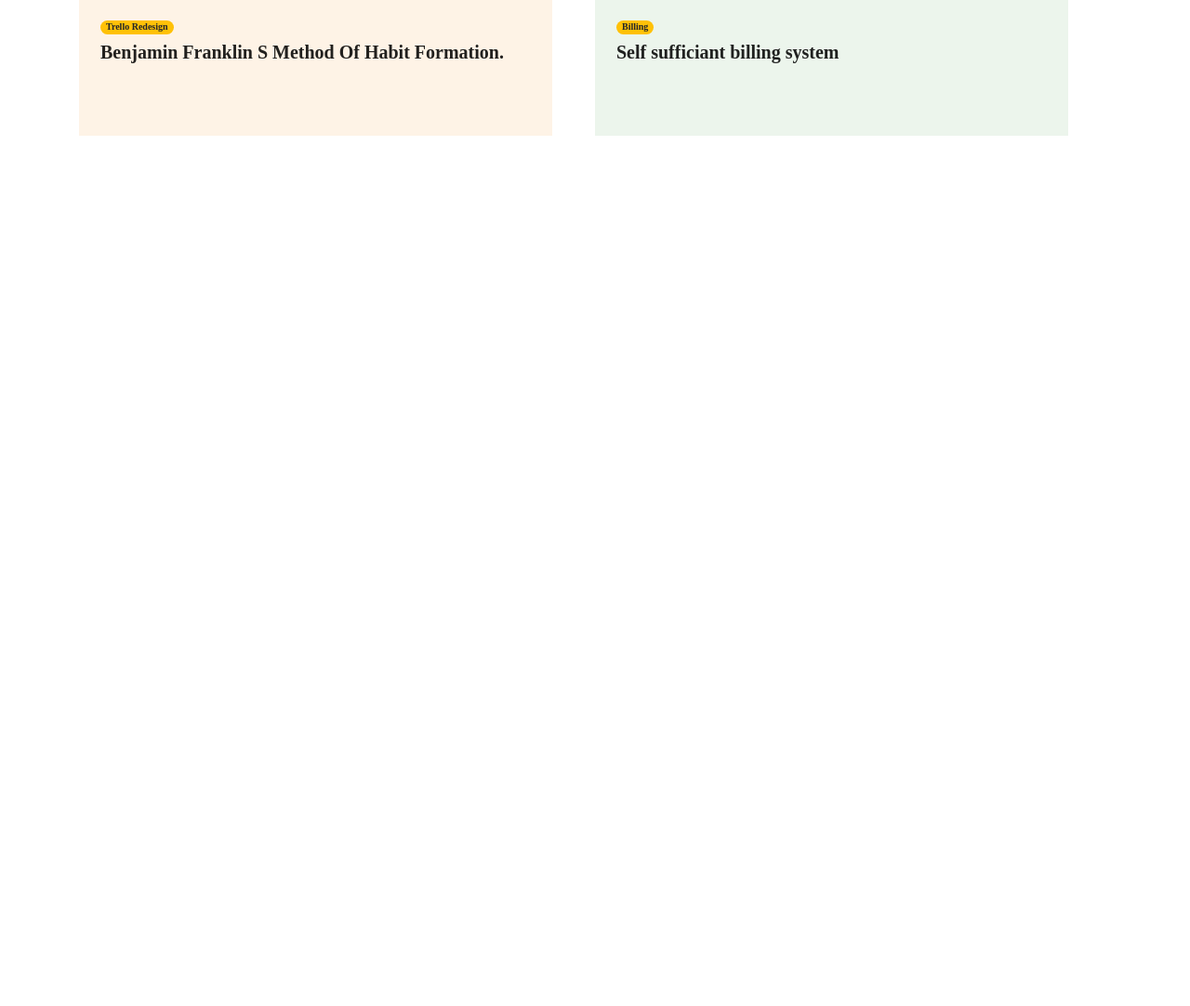
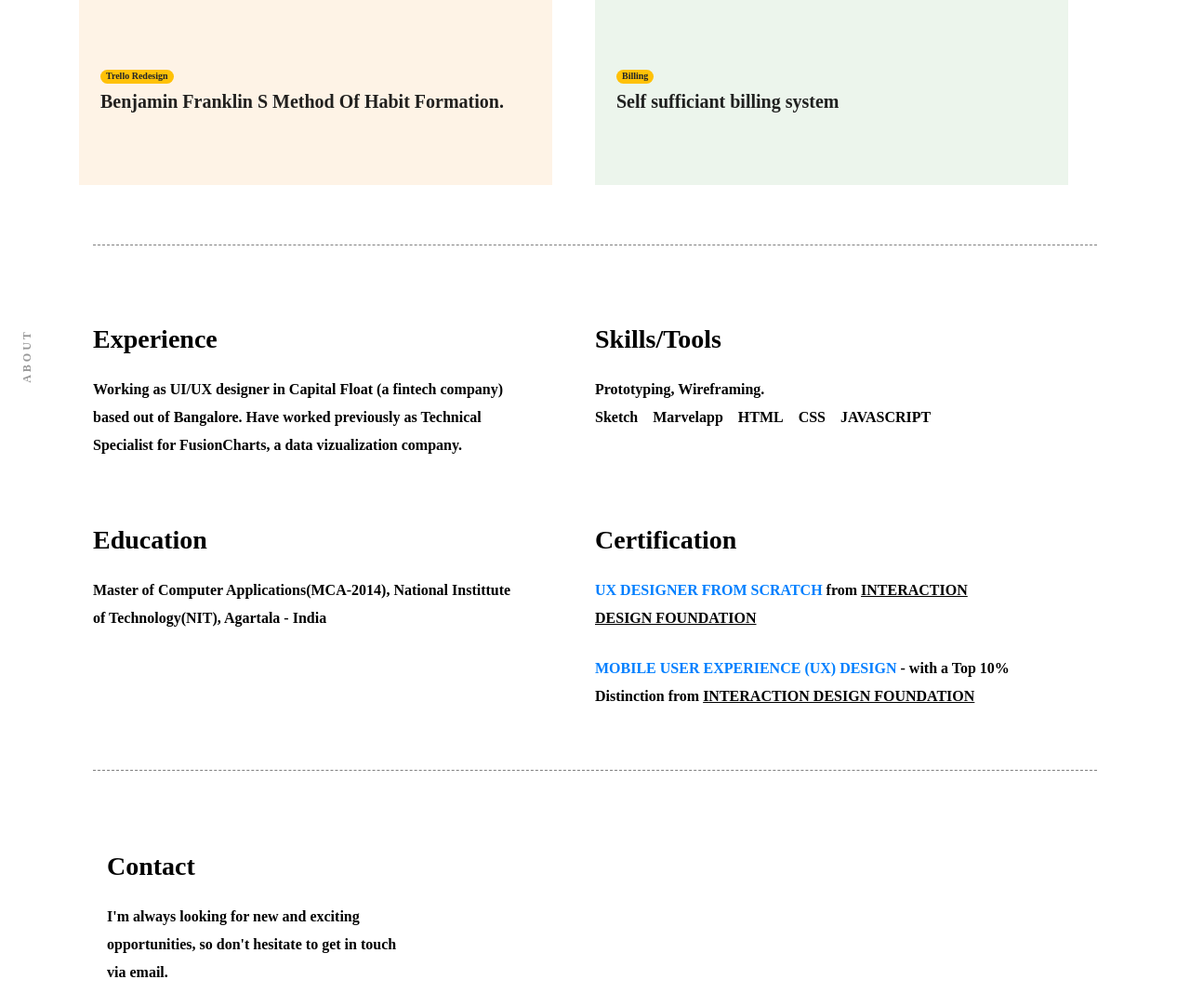
Before and after one commit to MoonSonowal/MoonSonowal, a website: page index.html in a window 1280 px wide. Shown: the part 1260-2342 px from the top of the page at 93% size. Before the commit the page ends 1550 px from the top, so only its background shows below. Drawn offline with nearby package versions, Linux system fonts and the light colour scheme.

Commit message:
added contac

```diff
--- a/css/custom.css
+++ b/css/custom.css
@@ -55,7 +55,6 @@
   line-height: 14px;
   text-align: left;
   margin-left: -100px;
-  margin-top: 100px;
 }
 
 .badge-text{
@@ -85,3 +84,39 @@
 .height-match-parent{
 	height: 100%;
 }
+
+.about-section-header {
+  color: #000000;
+  font-family: Nunito;
+  font-size: 28px;
+  font-weight: 600;
+  line-height: 30px;
+  text-align: left;
+}
+
+.about-section-body {
+  color: #000000;
+  font-family: Nunito;
+  font-size: 16px;
+  font-weight: 600;
+  line-height: 30px;
+  text-align: left;
+}
+
+.text-coloured{
+	color: #007FFF;
+}
+
+.contact-description {
+  color: #000000;
+  font-family: Nunito;
+  font-size: 16px;
+  font-weight: 600;
+  line-height: 30px;
+  width: 230px;
+  text-align: left;
+}
+
+.hr-custom{
+  border-top: 1px dashed grey;
+}
--- a/index.html
+++ b/index.html
@@ -57,7 +57,7 @@
         <img src="img/in.png" alt="linkedin" class="social-media-links">
       </span>
       <span class="pl-4">
-        <img src="img/in.png" alt="linkedin" class="social-media-links">
+        <img src="img/insta.png" alt="linkedin" class="social-media-links">
       </span>
       <span class="pl-4">
         <img src="img/fb.png" alt="linkedin" class="social-media-links">
@@ -67,8 +67,15 @@
   <!-- END: MOONMI INTRO -->
 
 
+  <div class="row pt-4"></div>
+  <div class="row pt-4"></div>
+  <hr class="hr-custom" />
+  <div class="row pt-4"></div>
+  <div class="row pt-4"></div>
+
   <!-- START: WORK SECTION -->
   <div class="container">
+    <div class="row pt-4"></div>
     <div class="row pt-4"></div>
     <div class="row">
       <div class="transformed-text">WORKS</div>
@@ -162,6 +169,128 @@
   </div>
   <!-- END: WORK SECTION -->
 
+  <div class="row pt-4"></div>
+  <div class="row pt-4"></div>
+  <hr class="hr-custom" />
+  <div class="row pt-4"></div>
+  <div class="row pt-4"></div>
+
+  <!-- START: ABOUT SECTION -->
+  <div class="container">
+    <div class="row pt-4"></div>
+    <div class="row pt-4"></div>
+    <div class="row">
+      <div class="transformed-text">ABOUT</div>
+    </div>
+    <div class="row minus-margin">
+      <div class="col-xl-6 col-lg-6 col-md-6 col-sm-12 nopadding">
+        <div class="col-xl-11 col-lg-11 col-md-12 col-sm-12 nopadding">
+
+          <!-- START: EXPERIENCE -->
+          <div class="col-xl-11 col-lg-11 col-md-12 col-sm-12 nopadding">
+            <span class="about-section-header">Experience</span><br/><br/>
+            <span class="about-section-body">Working as UI/UX designer in Capital Float (a fintech company) based out of Bangalore. Have worked previously as Technical Specialist for FusionCharts, a data vizualization company.</span>
+          </div>
+
+          <div class="col-xl-1 col-lg-1 col-md-0 col-sm-0"></div>
+          <!-- START: EXPERIENCE -->
+
+        </div>
+      </div>
+
+
+      <div class="col-xl-6 col-lg-6 col-md-6 col-sm-12 nopadding">
+        <div class="col-xl-11 col-lg-11 col-md-12 col-sm-12 nopadding">
+
+          <!-- START: Skills/Tools -->
+          <div class="col-xl-11 col-lg-11 col-md-12 col-sm-12 nopadding">
+            <span class="about-section-header">Skills/Tools</span><br/><br/>
+            <span class="about-section-body">Prototyping, Wireframing.</span><br/>
+            <span class="about-section-body">Sketch&nbsp;&nbsp;&nbsp;&nbsp;Marvelapp&nbsp;&nbsp;&nbsp;&nbsp;HTML&nbsp;&nbsp;&nbsp;&nbsp;CSS&nbsp;&nbsp;&nbsp;&nbsp;JAVASCRIPT</span>
+          </div>
+
+          <div class="col-xl-1 col-lg-1 col-md-0 col-sm-0"></div>
+          <!-- START: Skills/Tools -->
+
+        </div>
+      </div>
+
+    </div>
+  </div>
+
+  <div class="row pt-4"></div>
+  <div class="row pt-4"></div>
+  <div class="row pt-4"></div>
+
+   <div class="container">
+    <div class="row">
+      <div class="col-xl-6 col-lg-6 col-md-6 col-sm-12 nopadding">
+        <div class="col-xl-11 col-lg-11 col-md-12 col-sm-12 nopadding">
+
+          <!-- START: EDUCATION -->
+          <div class="col-xl-11 col-lg-11 col-md-12 col-sm-12 nopadding">
+            <span class="about-section-header">Education</span><br/><br/>
+            <span class="about-section-body">Master of Computer Applications(MCA-2014), National Instittute of Technology(NIT), Agartala - India</span>
+          </div>
+
+          <div class="col-xl-1 col-lg-1 col-md-0 col-sm-0"></div>
+          <!-- START: EDUCATION -->
+
+        </div>
+      </div>
+
+
+      <div class="col-xl-6 col-lg-6 col-md-6 col-sm-12 nopadding">
+        <div class="col-xl-11 col-lg-11 col-md-12 col-sm-12 nopadding">
+
+          <!-- START: CERTIFICATION -->
+          <div class="col-xl-11 col-lg-11 col-md-12 col-sm-12 nopadding">
+            <span class="about-section-header">Certification</span><br/><br/>
+            <span class="about-section-body"><span class="text-coloured">UX DESIGNER FROM SCRATCH</span> from <u>INTERACTION DESIGN FOUNDATION</u></span><br/><br/>
+            <span class="about-section-body"><span class="text-coloured">MOBILE USER EXPERIENCE (UX) DESIGN</span> - with a Top 10% Distinction from <u>INTERACTION DESIGN FOUNDATION</u></span>
+          </div>
+
+          <div class="col-xl-1 col-lg-1 col-md-0 col-sm-0"></div>
+          <!-- START: CERTIFICATION -->
+
+        </div>
+      </div>
+
+    </div>
+  </div>
+  <!-- END: ABOUT SECTION -->
+
+  <div class="row pt-4"></div>
+  <div class="row pt-4"></div>
+  <hr class="hr-custom" />
+  <div class="row pt-4"></div>
+  <div class="row pt-4"></div>
+
+  <!-- START: CONTACT -->
+  <div class="container">
+    <div class="row pt-4"></div>
+    <div class="row">
+      <div class="col-xl-4 col-lg-4 col-md-8 col-sm-12">
+        <span class="about-section-header">Contact</span><br/><br/>
+        <span class="contact-description">I'm always looking for new and exciting opportunities, so don't hesitate to get in touch via email.</span><br/>
+      </div>
+    </div>
+    <div class="row pt-4"></div>
+    <div class="row">
+      <div class="col-xl-6 col-lg-6 col-md-8 col-sm-12">
+        <span>
+          <img src="img/in.png" alt="linkedin" class="social-media-links">
+        </span>
+        <span class="pl-4">
+          <img src="img/insta.png" alt="linkedin" class="social-media-links">
+        </span>
+        <span class="pl-4">
+          <img src="img/fb.png" alt="linkedin" class="social-media-links">
+        </span>
+      </div>
+    </div>
+    <!-- END: CONTACT -->
+
 
 
 
```
